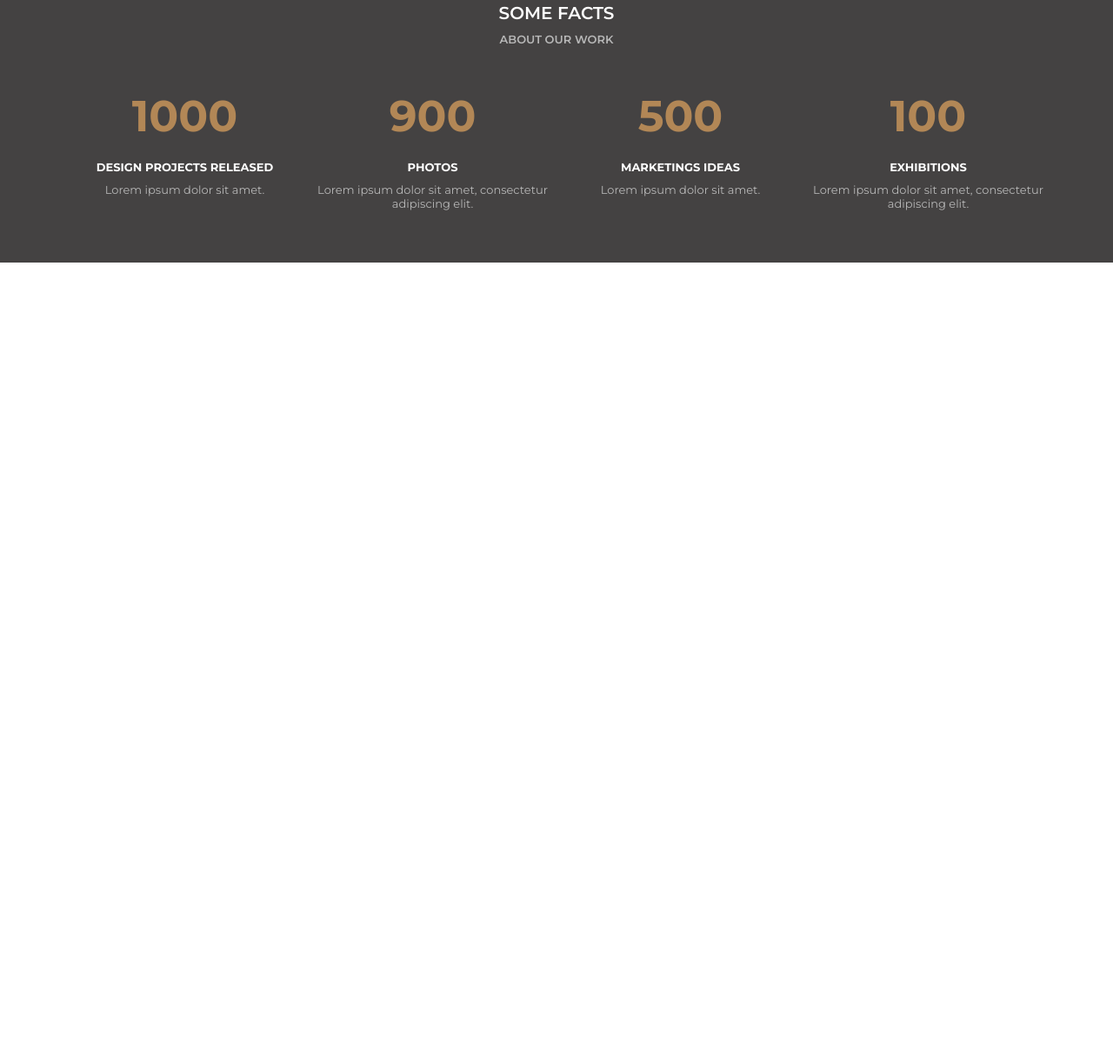
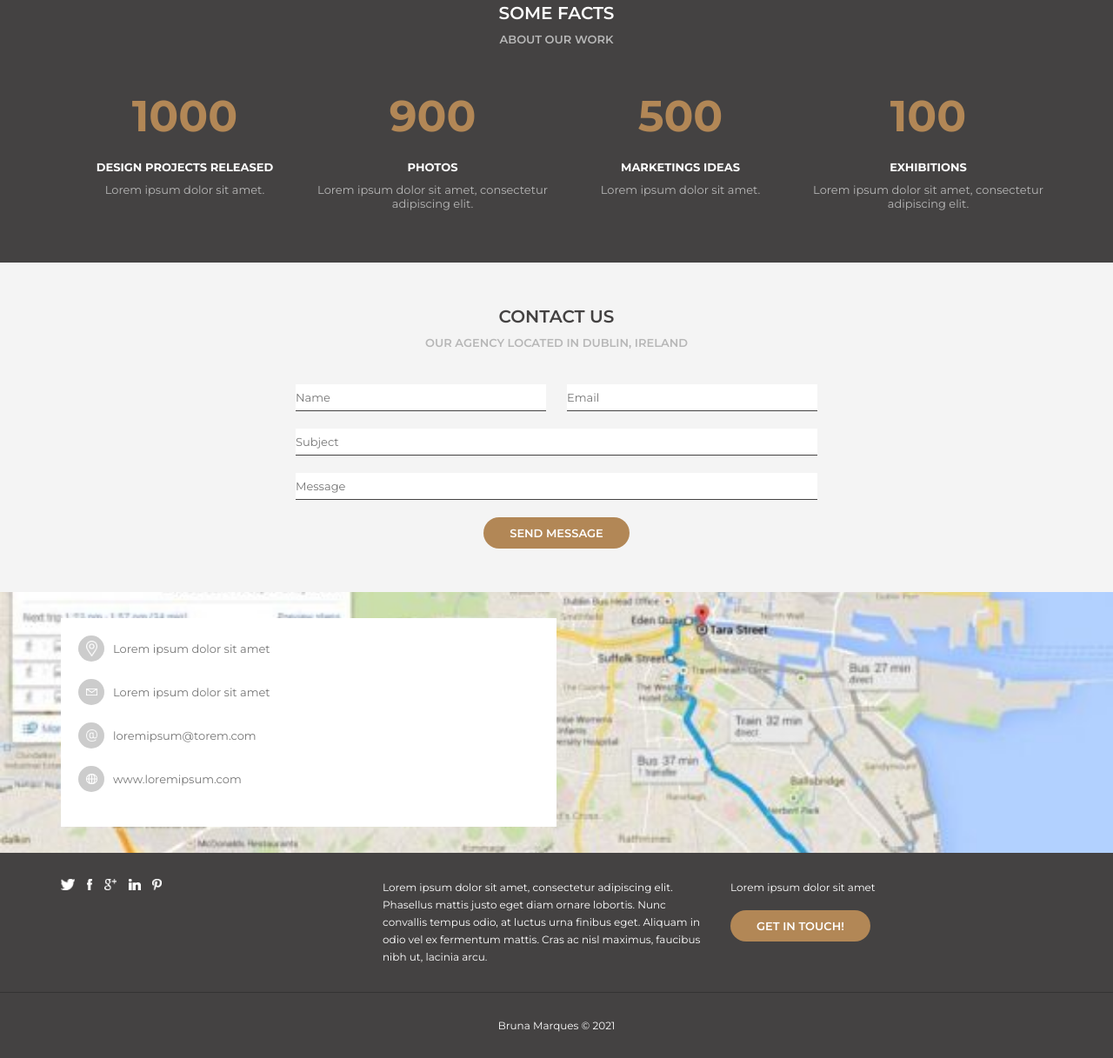
Before and after one commit to Bru-marques/Awax-website, a plain HTML site: page index.html in a window 1280 px wide. Shown: the part 4839-6056 px from the top of the page at 87% size. Before the commit the page ends 5141 px from the top, so only its background shows below. Drawn offline with Linux system fonts and the light colour scheme.

Commit message:
webpage finished

```diff
--- a/assets/css/style.css
+++ b/assets/css/style.css
@@ -529,3 +529,113 @@ header {
     margin-top: 10px;
     color:#b7b7b7;
 }
+.contact__area .content__body {
+    display: flex;
+    flex-direction: column;
+    align-items: center;
+    justify-content: center;
+    width: 600px;
+}
+.contact__area input {
+    margin-bottom: 20px;
+    width: 100%;
+    line-height: 30px;
+    border-top: 0;
+    border-right: 0;
+    border-left: 0;
+    border-bottom:1px solid #444242;
+}
+.contact__form {
+    display: flex;
+    align-items: center;
+    justify-content: space-between;
+    width: 100%;
+}
+.contact__form input {
+    width: 48%;
+}
+.location {
+    background-image:url("../images/map.jpg");
+    background-size: cover;
+    background-position: center;
+    padding: 30px 0px;
+}
+.location__area {
+    width: 100vw;
+    max-width: 1140px;
+    margin: auto;
+}
+.location__info {
+    background-color:#fff;
+    padding: 20px;
+    width: 50%;
+}
+.location__info--item {
+    display: flex;
+    margin-bottom: 20px;
+    align-items: center;
+}
+.location__info--item {
+    display: flex;
+}
+.location__info--item p {
+    color: #777;
+}
+.location__icon {
+    width: 30px;
+    height: 30px;
+    background-color: #ccc;
+    border-radius:15px;
+    padding: 5px;
+    margin-right: 10px;
+    align-items: center;
+    justify-content: center;
+    display: inline-flex;
+}
+.location__icon img {
+   width: 13px;
+   height: auto;
+}
+
+/*Footer*/
+footer {
+    background-color: #444242;
+}
+.footer {
+    display: flex;
+    justify-content: center;
+    padding: 30px 0px;
+}
+.footer__area {
+    display: flex;
+    justify-content: center;
+    width: 100vw;
+    max-width: 1140px;
+}
+.footer__area .social {
+    flex: 1;
+}
+.footer__area img {
+    height: 13px;
+    margin-right: 10px;
+}
+.footer__area .some__text {
+    flex: 1;
+    padding-right: 30px;
+}
+.footer__area .contact {
+    flex: 1;
+}
+.footer__area p {
+    color: #fff;
+    line-height: 20px;
+    font-size: 12px;
+}
+footer .copyright {
+    display: flex;
+    justify-content: center;
+    color: #fff;
+    padding: 30px 0px;
+    font-size: 12px;
+    border-top: 1px solid #333;
+}
--- a/index.html
+++ b/index.html
@@ -453,7 +453,74 @@
                     </div>
                 </div>
             </section>
+            <section class="default light">
+                <div class="contact__area">
+                    <div class="content__title">Contact us</div>
+                    <div class="content__description">Our agency located in Dublin, Ireland</div>
+                    <div class="content__body">
+                        <div class="contact__form">
+                            <input type="text" name="name" placeholder="Name">
+                            <input type="text" name="email" placeholder="Email">
+                        </div>
+                        <input type="text" name="subject" placeholder="Subject">
+                        <input type="message" name="message" placeholder="Message">
+                        <a href="" class="button">Send Message</a>
+                    </div>
+                </div>
+            </section>
+            <section class="location">
+                <div class="location__area">
+                    <div class="location__info">
+                        <div class="location__info--item">
+                            <div class="location__icon">
+                                <img src="assets/images/localizacao.png">
+                            </div>
+                            <p>Lorem ipsum dolor sit amet</p>
+                        </div>
+                        <div class="location__info--item">
+                            <div class="location__icon">
+                                <img src="assets/images/carta.png">
+                            </div>
+                            <p>Lorem ipsum dolor sit amet</p>
+                        </div>
+                        <div class="location__info--item">
+                            <div class="location__icon">
+                                <img src="assets/images/arroba.png">
+                            </div>
+                            <p>loremipsum@torem.com</p>
+                        </div>
+                        <div class="location__info--item">
+                            <div class="location__icon">
+                                <img src="assets/images/web.png">
+                            </div>
+                            <p>www.loremipsum.com</p>
+                        </div>
+                    </div>
+                </div>
+            </section>
         </main>
+        <footer>
+            <div class="footer">
+                <div class="footer__area">
+                    <div class="social">
+                        <img src="assets/images/twitter.png">
+                        <img class="active" src="assets/images/facebook.png">
+                        <img src="assets/images/googleplus.png">
+                        <img src="assets/images/linkedin.png">
+                        <img src="assets/images/pinterest.png">
+                    </div>
+                    <div class="some__text">
+                        <p>Lorem ipsum dolor sit amet, consectetur adipiscing elit. Phasellus mattis justo eget diam ornare lobortis. Nunc convallis tempus odio, at luctus urna finibus eget. Aliquam in odio vel ex fermentum mattis. Cras ac nisl maximus, faucibus nibh ut, lacinia arcu. </p>
+                    </div>
+                    <div class="contact">
+                        <p>Lorem ipsum dolor sit amet</p>
+                        <br>
+                        <a href="" class="button">Get in touch!</a>
+                    </div>
+                </div>
+            </div>
+            <p class="copyright">Bruna Marques &copy; 2021</p>
+        </footer>
 
     </body>
 </html>
```
Also changed, not shown: assets/images/map.jpg (added).
